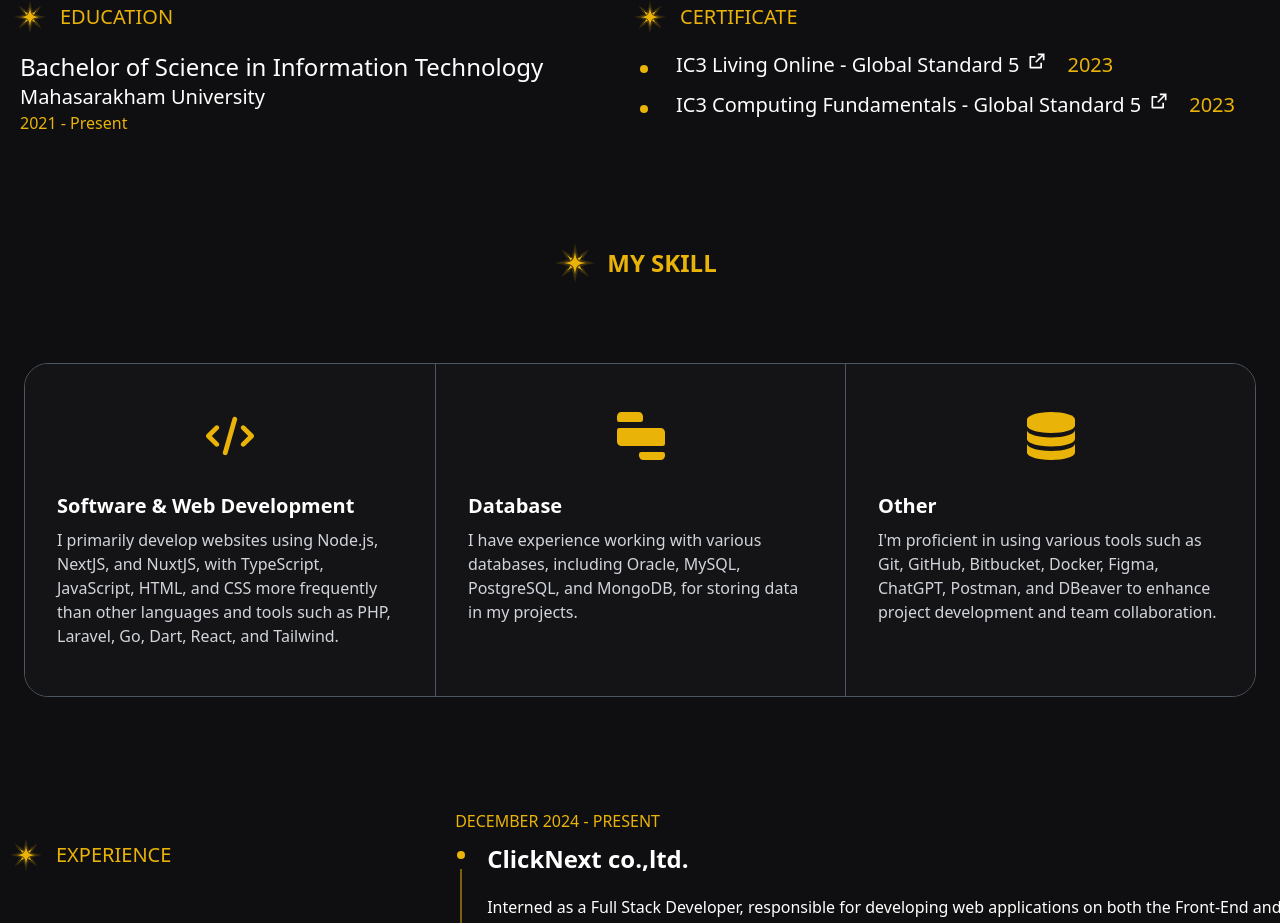
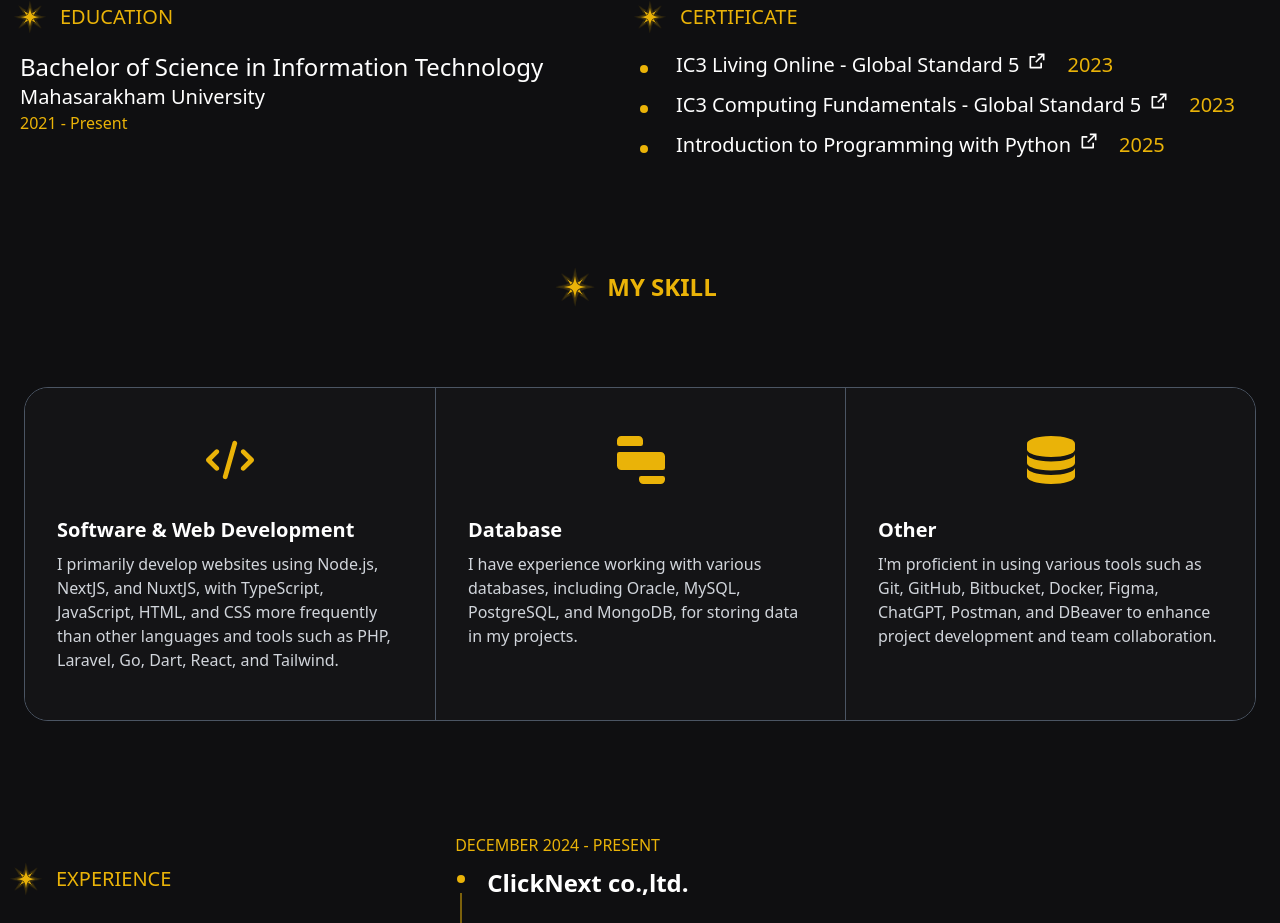
Before and after one commit to jakkapet2k/portfolio, a Next.js app: page / in a window 1280 px wide. Shown: the part 1309-2232 px from the top of the page. Built offline with nearby package versions, Linux system fonts and the light colour scheme.

Commit message:
Add new certification details to About component

```diff
--- a/components/About.tsx
+++ b/components/About.tsx
@@ -57,9 +57,18 @@ export default function About() {
                             <a href="/pdf/IC3ComputingFundamentalsGlobalStandard5.pdf" className="flex flex-nowrap gap-2" target="_blank" rel="noopener noreferrer">
                                 IC3 Computing Fundamentals - Global Standard 5 <RiExternalLinkLine />
                             </a>
-                            <span className="text-yellow-500">2023</span>  </li>
-
-
+                            <span className="text-yellow-500">2023</span>
+                        </li>
+                        <li className="text-body-color dark:text-dark-6 flex lg:text-xl items-center gap-x-5">
+                            <span
+                                className="bg-primary mr-2 mt-2 flex h-2 w-full max-w-[8px] items-center bg-yellow-500 justify-center rounded-full text-base"
+                            >
+                            </span>
+                            <a href="https://samsungsic-thailand.org/certificate-tutor/?cert_hash=2ecf853836c1435d" className="flex flex-nowrap gap-2" target="_blank" rel="noopener noreferrer">
+                                Introduction to Programming with Python<RiExternalLinkLine />
+                            </a>
+                            <span className="text-yellow-500">2025</span>
+                        </li>
                     </ul>
 
                 </div>
```
